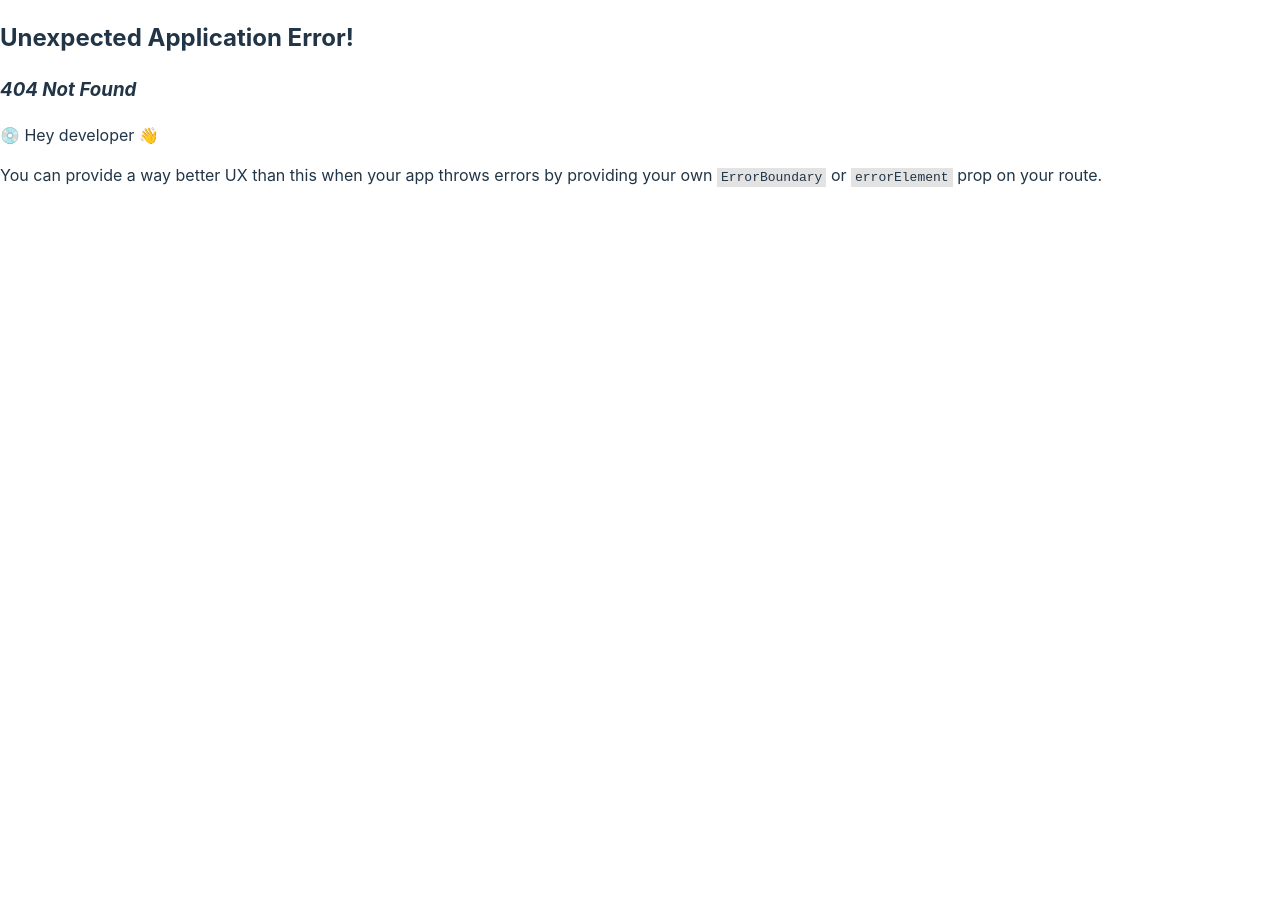
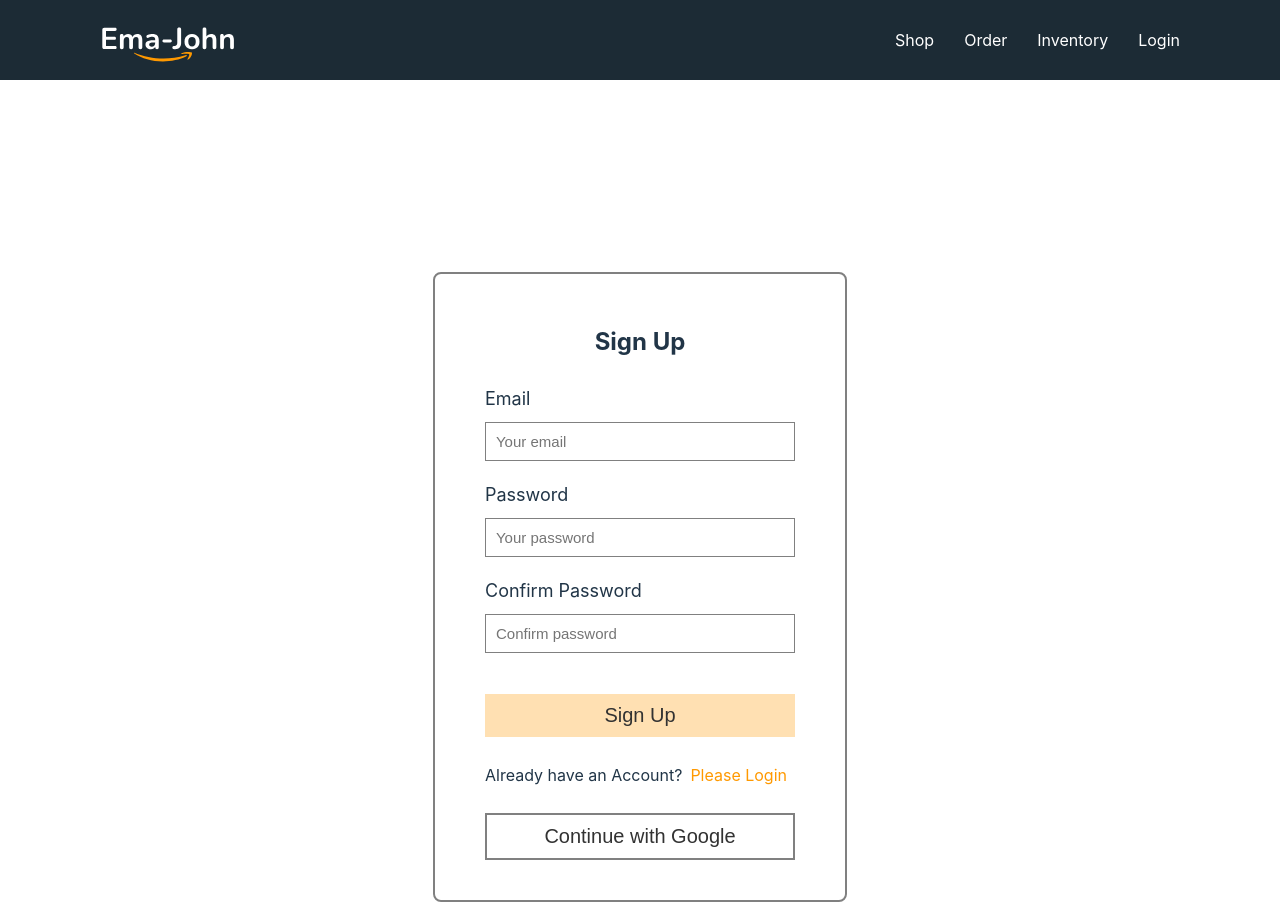
Before and after one commit to Abdullah-5603/project-ema-jhon-react, a React (Vite) app: page /signup in a window 1280 px wide. Before the commit this address had no page. Before the commit the page ends 800 px from the top, so only its background shows below. Built offline with nearby package versions, Linux system fonts and the light colour scheme.

Commit message:
firebase create user complete

```diff
--- a/package.json
+++ b/package.json
@@ -9,15 +9,21 @@
     "preview": "vite preview"
   },
   "dependencies": {
+    "@emotion/react": "^11.10.6",
+    "@emotion/styled": "^11.10.6",
     "@fortawesome/fontawesome-svg-core": "^6.4.0",
     "@fortawesome/free-solid-svg-icons": "^6.4.0",
     "@fortawesome/react-fontawesome": "^0.2.0",
+    "@mui/icons-material": "^5.11.16",
+    "@mui/material": "^5.12.1",
     "bootstrap": "^5.2.3",
+    "firebase": "^9.19.1",
     "localforage": "^1.10.0",
     "match-sorter": "^6.3.1",
     "react": "^18.2.0",
     "react-bootstrap": "^2.7.2",
     "react-dom": "^18.2.0",
+    "react-icons": "^4.8.0",
     "react-router-dom": "^6.10.0",
     "sort-by": "^1.2.0"
   },
--- a/src/App.css
+++ /dev/null
@@ -1,43 +0,0 @@
-#root {
-  min-width: 100%;
-  /* max-width: 1280px;
-  margin: 0 auto;
-  padding: 2rem;
-  text-align: center; */
-}
-
-.logo {
-  height: 6em;
-  padding: 1.5em;
-  will-change: filter;
-  transition: filter 300ms;
-}
-.logo:hover {
-  filter: drop-shadow(0 0 2em #646cffaa);
-}
-.logo.react:hover {
-  filter: drop-shadow(0 0 2em #61dafbaa);
-}
-
-@keyframes logo-spin {
-  from {
-    transform: rotate(0deg);
-  }
-  to {
-    transform: rotate(360deg);
-  }
-}
-
-@media (prefers-reduced-motion: no-preference) {
-  a:nth-of-type(2) .logo {
-    animation: logo-spin infinite 20s linear;
-  }
-}
-
-.card {
-  padding: 2em;
-}
-
-.read-the-docs {
-  color: #888;
-}
--- /dev/null
+++ b/src/Components/Login/Login.css
@@ -0,0 +1,80 @@
+.log-in{
+    border: 2px solid gray;
+    border-radius: 8px;
+    padding: 30px;
+    display: flex;
+    flex-direction: column;
+    align-items: center;
+    justify-content: center;
+    width: 350px;
+    margin: auto;
+    margin-top: 15%;
+}
+.email, .password{
+    font-size: 18px;
+    display: flex;
+    flex-direction: column;
+    padding: 5px 0;
+}
+.email-field, .password-field{
+    border: 1px solid gray;
+    color: black;
+    background-color: white;
+    font-size: 15px;
+    margin: 10px 0;
+    padding: 10px;
+}
+.submit{
+    background-color: rgba(255, 153, 0, 0.3);
+    color: rgb(50, 50, 50);
+    border: none;
+    width: 100%;
+    margin: 10px 0;
+    padding: 10px;
+    font-size: 20px;
+    cursor: pointer;
+}
+span{
+    margin: 0 8px;
+}
+a{
+    text-decoration: none;
+    color: #ff9900;
+}
+.google-login-btn{
+    background-color: transparent;
+    color: rgb(50, 50, 50);
+    border: 2px solid gray;
+    margin: 10px 0;
+    width: 100%;
+    padding: 10px;
+    font-size: 20px;
+}
+@media (max-width:576px) {
+    .log-in{
+        padding: 20px;
+        margin-top: 10%;
+    }
+    .email, .password{
+        font-size: 15px;
+        padding: 2px 0;
+    }
+    .email-field, .password-field{
+        font-size: 14px;
+        margin: 8px 0;
+        padding: 8px;
+    }
+    .submit{
+        margin: 8px 0;
+        padding: 8px;
+        font-size: 17px;
+    }
+    .google-login-btn{
+        margin: 6px 0;
+        padding: 8px;
+        font-size: 17px;
+    }
+    p{
+        font-size: 13px;
+    }
+}
--- a/src/Components/Login/Login.jsx
+++ b/src/Components/Login/Login.jsx
@@ -1,9 +1,26 @@
 import React from 'react';
+import './Login.css'
+import { Link } from 'react-router-dom';
 
 const Login = () => {
     return (
-        <div>
-            <h1>login</h1>
+        <div className='log-in'>
+            <h2>Login</h2>
+            <div>
+                <form>
+                    <div className="email">
+                        <label htmlFor="">Email</label>
+                        <input type="email" name='email' placeholder='Your email' className='email-field' required />
+                    </div>
+                    <div className="password">
+                        <label htmlFor="">Password</label>
+                        <input type="password" name="password" placeholder='Your password' className='password-field' required />
+                    </div>
+                    <input className='submit' type="submit" value="Login" />
+                    <p>New to Ema-jhon?<Link to='/signup'><span>Create New Account</span></Link></p>
+                    <button className='google-login-btn'>Continue with Google</button>
+                </form>
+            </div>
         </div>
     );
 };
--- /dev/null
+++ b/src/Components/Provider/AuthProvider.jsx
@@ -0,0 +1,26 @@
+import React, { createContext, useState } from 'react';
+import { createUserWithEmailAndPassword, getAuth } from "firebase/auth";
+import app from '../../Firebase/Firebase.config';
+
+export const AuthContext = createContext(null)
+const auth = getAuth(app)
+
+const AuthProvider = ({children}) => {
+    const [user, setUser] = useState(null)
+
+    const createUser = (email, password) =>{
+        return createUserWithEmailAndPassword(auth, email, password)
+    }
+
+    const authInfo = {
+        user,
+        createUser
+    }
+    return (
+       <AuthContext.Provider value={authInfo}>
+        {children}
+       </AuthContext.Provider>
+    );
+};
+
+export default AuthProvider;
--- /dev/null
+++ b/src/Components/SignUp/SignUp.css
@@ -0,0 +1,3 @@
+.text-error{
+    color: red;
+}
--- /dev/null
+++ b/src/Components/SignUp/SignUp.jsx
@@ -0,0 +1,63 @@
+import React, { useContext, useState } from 'react';
+import './SignUp.css'
+import { Link } from 'react-router-dom';
+import { AuthContext } from '../Provider/AuthProvider';
+
+const SignUp = () => {
+    const [error, setError] = useState('');
+    const {createUser} = useContext(AuthContext);
+
+    const handleSubmit = (event) =>{
+        event.preventDefault();
+        const form = event.target;
+        const email = form.email.value;
+        const password = form.password.value;
+        const confirmPassword = form.ConfirmPassword.value; // Corrected case to "ConfirmPassword"
+
+        if(password !== confirmPassword){
+            setError("Password didn't match")
+        } else if(password.length < 6){
+            setError('Password should be 6 Characters or longer')
+        }
+        createUser(email, password)
+        .then(result =>{
+            const loggedUser = result.user;
+            form.reset();
+            console.log('sign up successfully')
+        })
+        .catch(error =>{
+            console.log(error.message)
+        })
+
+    }
+
+    return (
+        <div>
+            <div className='log-in'>
+                <h2>Sign Up</h2>
+                <div>
+                    <form onSubmit={handleSubmit}>
+                        <div className="email">
+                            <label htmlFor="email">Email</label> {/* Updated htmlFor attribute */}
+                            <input type="email" name='email' placeholder='Your email' className='email-field' required />
+                        </div>
+                        <div className="password">
+                            <label htmlFor="password">Password</label> {/* Updated htmlFor attribute */}
+                            <input type="password" name="password" placeholder='Your password' className='password-field' required />
+                        </div>
+                        <div className="password">
+                            <label htmlFor="ConfirmPassword">Confirm Password</label> {/* Updated htmlFor attribute */}
+                            <input type="password" name="ConfirmPassword" placeholder='Confirm password' className='password-field' required /> {/* Use "ConfirmPassword" as per attribute name */}
+                        </div>
+                        <p className='text-error'>{error}</p>
+                        <input className='submit' type="submit" value="Sign Up" />
+                        <p>Already have an Account?<Link to='/login'><span>Please Login</span></Link></p>
+                        <button className='google-login-btn'>Continue with Google</button>
+                    </form>
+                </div>
+            </div>
+        </div>
+    );
+};
+
+export default SignUp;
--- /dev/null
+++ b/src/Firebase/Firebase.config.js
@@ -0,0 +1,19 @@
+// Import the functions you need from the SDKs you need
+import { initializeApp } from "firebase/app";
+// TODO: Add SDKs for Firebase products that you want to use
+// https://firebase.google.com/docs/web/setup#available-libraries
+
+// Your web app's Firebase configuration
+const firebaseConfig = {
+  apiKey: "AIzaSyDOMKtxeseTFWL9Sj5FLZzqjyl-BgPTnmY",
+  authDomain: "ema-jhon-firebase-a234a.firebaseapp.com",
+  projectId: "ema-jhon-firebase-a234a",
+  storageBucket: "ema-jhon-firebase-a234a.appspot.com",
+  messagingSenderId: "177763407098",
+  appId: "1:177763407098:web:4ce0a9cfd9829d85956543"
+};
+
+// Initialize Firebase
+const app = initializeApp(firebaseConfig);
+
+export default app;
--- a/src/index.css
+++ b/src/index.css
@@ -12,12 +12,10 @@
   -webkit-font-smoothing: antialiased;
   -moz-osx-font-smoothing: grayscale;
   -webkit-text-size-adjust: 100%;
+  min-width: 100%;
 }
 body {
   margin: 0;
-  display: flex;
-  min-width: 320px;
-  min-height: 100vh;
 }
 h1 {
   font-size: 3.2em;
```
Also changed, not shown: src/main.jsx (+8 -2 lines), 1 other file (tests, documents, lock files or other folders).
